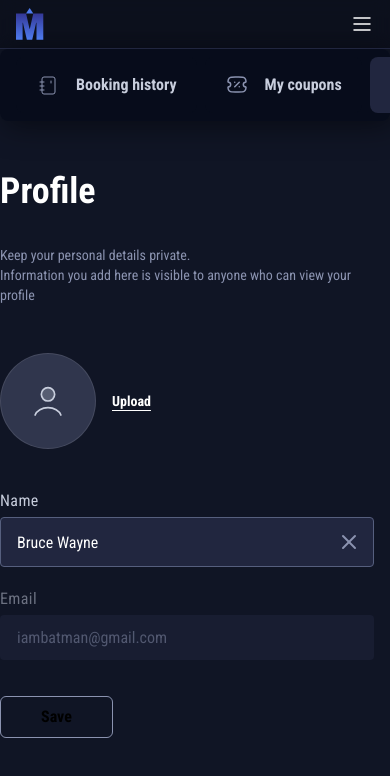
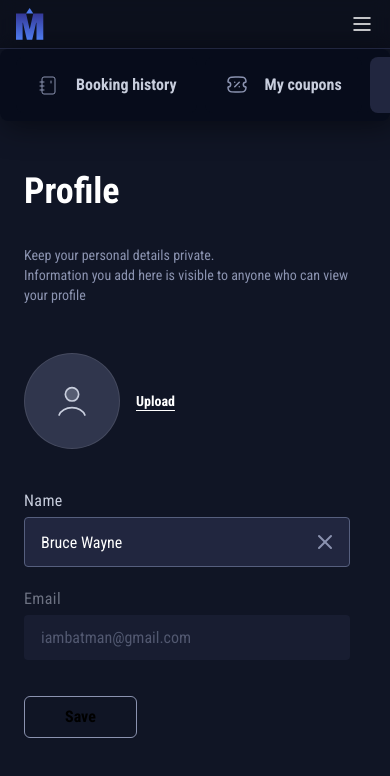
Before and after one commit to fsd10-finalproject2/minor-cineplex-app, a Vue app: page /account/profile in a window 390 px wide. Shown: the top 776 px of the page. Built offline with nearby package versions, Linux system fonts and the light colour scheme.

Commit message:
feat: add ProfileWrapper component for consistent user profile layout and styling

```diff
--- a/src/components/user-profile/ProfileWrapper.vue
+++ b/src/components/user-profile/ProfileWrapper.vue
@@ -6,7 +6,7 @@ defineProps<{
 </script>
 
 <template>
-  <div class="user-profile-wrapper w-full max-w-[374px] md:max-w-[800px] min-h-[636px] pb-10 flex flex-col gap-10 overflow-y-auto">
+  <div class="user-profile-wrapper w-full max-w-[374px] md:max-w-[800px] min-h-[636px] pb-10 flex flex-col px-6 md:px-0 gap-10 overflow-y-auto">
 
     <!-- Shared Header Spec (Roboto Condensed 700, 36px/44px) -->
     <div class="flex flex-col gap-8">
```
